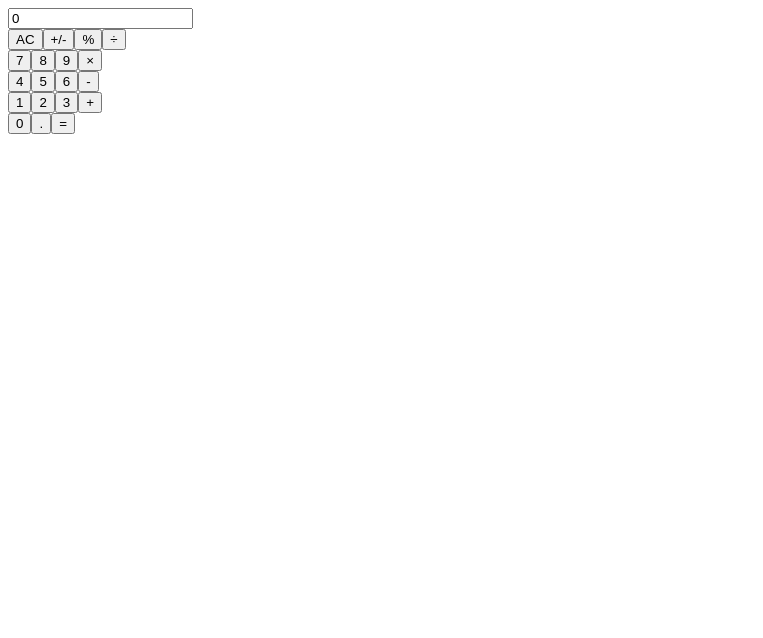
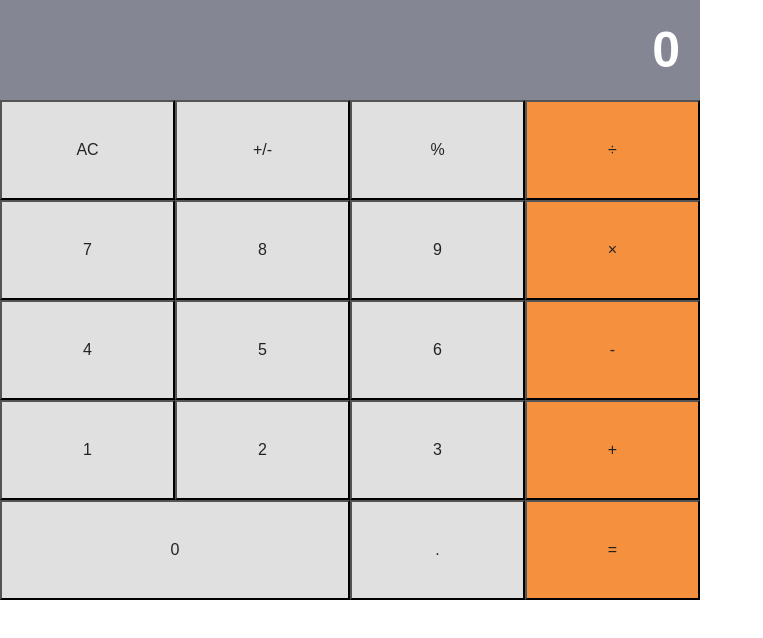
Before and after one commit to elshaka/react-calculator, a React (Create React App) app: page / in a window 1280 px wide. Shown: the top 638 px of the page, without its empty margins (0-763 px from the left). Built offline with nearby package versions, Linux system fonts and the light colour scheme.

Commit message:
Added missing files/changes to styling

```diff
--- a/public/index.html
+++ b/public/index.html
@@ -16,7 +16,7 @@
       work correctly both with client-side routing and a non-root public URL.
       Learn how to configure a non-root public URL by running `npm run build`.
     -->
-    <title>React App</title>
+    <title>React Calculator</title>
   </head>
   <body>
     <noscript>You need to enable JavaScript to run this app.</noscript>
--- a/src/index.js
+++ b/src/index.js
@@ -1,6 +1,8 @@
 import React from 'react';
 import ReactDOM from 'react-dom';
 import App from './components/App';
+import './styles/app.css';
+
 
 ReactDOM.render(
   <React.StrictMode>
--- /dev/null
+++ b/src/styles/app.css
@@ -0,0 +1,36 @@
+@import 'reset.css';
+
+.App {
+  max-width: 700px;
+}
+
+.Display {
+  box-sizing: border-box;
+  font-size: 50px;
+  font-weight: bold;
+  text-align: right;
+  padding: 20px;
+  color: #fff;
+  background-color: #858693;
+  border: none;
+  height: 100px;
+  width: 100%;
+}
+
+.ButtonRow {
+  display: flex;
+}
+
+.Button {
+  height: 100px;
+  background-color: #f5913e;
+  flex-basis: 25%;
+}
+
+.ButtonGray {
+  background-color: #e0e0e0;
+}
+
+.ButtonWide {
+  flex-grow: 2;
+}
--- /dev/null
+++ b/src/styles/reset.css
@@ -0,0 +1,366 @@
+/* http://meyerweb.com/eric/tools/css/reset/
+   v2.0-modified | 20110126
+   License: none (public domain)
+*/
+
+html, body, div, span, applet, object, iframe,
+h1, h2, h3, h4, h5, h6, p, blockquote, pre,
+a, abbr, acronym, address, big, cite, code,
+del, dfn, em, img, ins, kbd, q, s, samp,
+small, strike, strong, sub, sup, tt, var,
+b, u, i, center,
+dl, dt, dd, ol, ul, li,
+fieldset, form, label, legend,
+table, caption, tbody, tfoot, thead, tr, th, td,
+article, aside, canvas, details, embed,
+figure, figcaption, footer, header, hgroup,
+menu, nav, output, ruby, section, summary,
+time, mark, audio, video {
+  margin: 0;
+  padding: 0;
+  border: 0;
+  font-size: 100%;
+  font: inherit;
+  vertical-align: baseline;
+}
+
+/* make sure to set some focus styles for accessibility */
+:focus {
+    outline: 0;
+}
+
+/* HTML5 display-role reset for older browsers */
+article, aside, details, figcaption, figure,
+footer, header, hgroup, menu, nav, section {
+  display: block;
+}
+
+body {
+  line-height: 1;
+}
+
+ol, ul {
+  list-style: none;
+}
+
+blockquote, q {
+  quotes: none;
+}
+
+blockquote:before, blockquote:after,
+q:before, q:after {
+  content: '';
+  content: none;
+}
+
+table {
+  border-collapse: collapse;
+  border-spacing: 0;
+}
+
+input[type=search]::-webkit-search-cancel-button,
+input[type=search]::-webkit-search-decoration,
+input[type=search]::-webkit-search-results-button,
+input[type=search]::-webkit-search-results-decoration {
+    -webkit-appearance: none;
+    -moz-appearance: none;
+}
+
+input[type=search] {
+    -webkit-appearance: none;
+    -moz-appearance: none;
+    -webkit-box-sizing: content-box;
+    -moz-box-sizing: content-box;
+    box-sizing: content-box;
+}
+
+textarea {
+    overflow: auto;
+    vertical-align: top;
+    resize: vertical;
+}
+
+/**
+ * Correct `inline-block` display not defined in IE 6/7/8/9 and Firefox 3.
+ */
+
+audio,
+canvas,
+video {
+    display: inline-block;
+    *display: inline;
+    *zoom: 1;
+    max-width: 100%;
+}
+
+/**
+ * Prevent modern browsers from displaying `audio` without controls.
+ * Remove excess height in iOS 5 devices.
+ */
+
+audio:not([controls]) {
+    display: none;
+    height: 0;
+}
+
+/**
+ * Address styling not present in IE 7/8/9, Firefox 3, and Safari 4.
+ * Known issue: no IE 6 support.
+ */
+
+[hidden] {
+    display: none;
+}
+
+/**
+ * 1. Correct text resizing oddly in IE 6/7 when body `font-size` is set using
+ *    `em` units.
+ * 2. Prevent iOS text size adjust after orientation change, without disabling
+ *    user zoom.
+ */
+
+html {
+    font-size: 100%; /* 1 */
+    -webkit-text-size-adjust: 100%; /* 2 */
+    -ms-text-size-adjust: 100%; /* 2 */
+}
+
+/**
+ * Address `outline` inconsistency between Chrome and other browsers.
+ */
+
+a:focus {
+    outline: thin dotted;
+}
+
+/**
+ * Improve readability when focused and also mouse hovered in all browsers.
+ */
+
+a:active,
+a:hover {
+    outline: 0;
+}
+
+/**
+ * 1. Remove border when inside `a` element in IE 6/7/8/9 and Firefox 3.
+ * 2. Improve image quality when scaled in IE 7.
+ */
+
+img {
+    border: 0; /* 1 */
+    -ms-interpolation-mode: bicubic; /* 2 */
+}
+
+/**
+ * Address margin not present in IE 6/7/8/9, Safari 5, and Opera 11.
+ */
+
+figure {
+    margin: 0;
+}
+
+/**
+ * Correct margin displayed oddly in IE 6/7.
+ */
+
+form {
+    margin: 0;
+}
+
+/**
+ * Define consistent border, margin, and padding.
+ */
+
+fieldset {
+    border: 1px solid #c0c0c0;
+    margin: 0 2px;
+    padding: 0.35em 0.625em 0.75em;
+}
+
+/**
+ * 1. Correct color not being inherited in IE 6/7/8/9.
+ * 2. Correct text not wrapping in Firefox 3.
+ * 3. Correct alignment displayed oddly in IE 6/7.
+ */
+
+legend {
+    border: 0; /* 1 */
+    padding: 0;
+    white-space: normal; /* 2 */
+    *margin-left: -7px; /* 3 */
+}
+
+/**
+ * 1. Correct font size not being inherited in all browsers.
+ * 2. Address margins set differently in IE 6/7, Firefox 3+, Safari 5,
+ *    and Chrome.
+ * 3. Improve appearance and consistency in all browsers.
+ */
+
+button,
+input,
+select,
+textarea {
+    font-size: 100%; /* 1 */
+    margin: 0; /* 2 */
+    vertical-align: baseline; /* 3 */
+    *vertical-align: middle; /* 3 */
+}
+
+/**
+ * Address Firefox 3+ setting `line-height` on `input` using `!important` in
+ * the UA stylesheet.
+ */
+
+button,
+input {
+    line-height: normal;
+}
+
+/**
+ * Address inconsistent `text-transform` inheritance for `button` and `select`.
+ * All other form control elements do not inherit `text-transform` values.
+ * Correct `button` style inheritance in Chrome, Safari 5+, and IE 6+.
+ * Correct `select` style inheritance in Firefox 4+ and Opera.
+ */
+
+button,
+select {
+    text-transform: none;
+}
+
+/**
+ * 1. Avoid the WebKit bug in Android 4.0.* where (2) destroys native `audio`
+ *    and `video` controls.
+ * 2. Correct inability to style clickable `input` types in iOS.
+ * 3. Improve usability and consistency of cursor style between image-type
+ *    `input` and others.
+ * 4. Remove inner spacing in IE 7 without affecting normal text inputs.
+ *    Known issue: inner spacing remains in IE 6.
+ */
+
+button,
+html input[type="button"], /* 1 */
+input[type="reset"],
+input[type="submit"] {
+    -webkit-appearance: button; /* 2 */
+    cursor: pointer; /* 3 */
+    *overflow: visible;  /* 4 */
+}
+
+/**
+ * Re-set default cursor for disabled elements.
+ */
+
+button[disabled],
+html input[disabled] {
+    cursor: default;
+}
+
+/**
+ * 1. Address box sizing set to content-box in IE 8/9.
+ * 2. Remove excess padding in IE 8/9.
+ * 3. Remove excess padding in IE 7.
+ *    Known issue: excess padding remains in IE 6.
+ */
+
+input[type="checkbox"],
+input[type="radio"] {
+    box-sizing: border-box; /* 1 */
+    padding: 0; /* 2 */
+    *height: 13px; /* 3 */
+    *width: 13px; /* 3 */
+}
+
+/**
+ * 1. Address `appearance` set to `searchfield` in Safari 5 and Chrome.
+ * 2. Address `box-sizing` set to `border-box` in Safari 5 and Chrome
+ *    (include `-moz` to future-proof).
+ */
+
+input[type="search"] {
+    -webkit-appearance: textfield; /* 1 */
+    -moz-box-sizing: content-box;
+    -webkit-box-sizing: content-box; /* 2 */
+    box-sizing: content-box;
+}
+
+/**
+ * Remove inner padding and search cancel button in Safari 5 and Chrome
+ * on OS X.
+ */
+
+input[type="search"]::-webkit-search-cancel-button,
+input[type="search"]::-webkit-search-decoration {
+    -webkit-appearance: none;
+}
+
+/**
+ * Remove inner padding and border in Firefox 3+.
+ */
+
+button::-moz-focus-inner,
+input::-moz-focus-inner {
+    border: 0;
+    padding: 0;
+}
+
+/**
+ * 1. Remove default vertical scrollbar in IE 6/7/8/9.
+ * 2. Improve readability and alignment in all browsers.
+ */
+
+textarea {
+    overflow: auto; /* 1 */
+    vertical-align: top; /* 2 */
+}
+
+/**
+ * Remove most spacing between table cells.
+ */
+
+table {
+    border-collapse: collapse;
+    border-spacing: 0;
+}
+
+html,
+button,
+input,
+select,
+textarea {
+    color: #222;
+}
+
+
+::-moz-selection {
+    background: #b3d4fc;
+    text-shadow: none;
+}
+
+::selection {
+    background: #b3d4fc;
+    text-shadow: none;
+}
+
+img {
+    vertical-align: middle;
+}
+
+fieldset {
+    border: 0;
+    margin: 0;
+    padding: 0;
+}
+
+textarea {
+    resize: vertical;
+}
+
+.chromeframe {
+    margin: 0.2em 0;
+    background: #ccc;
+    color: #000;
+    padding: 0.2em 0;
+}
```
